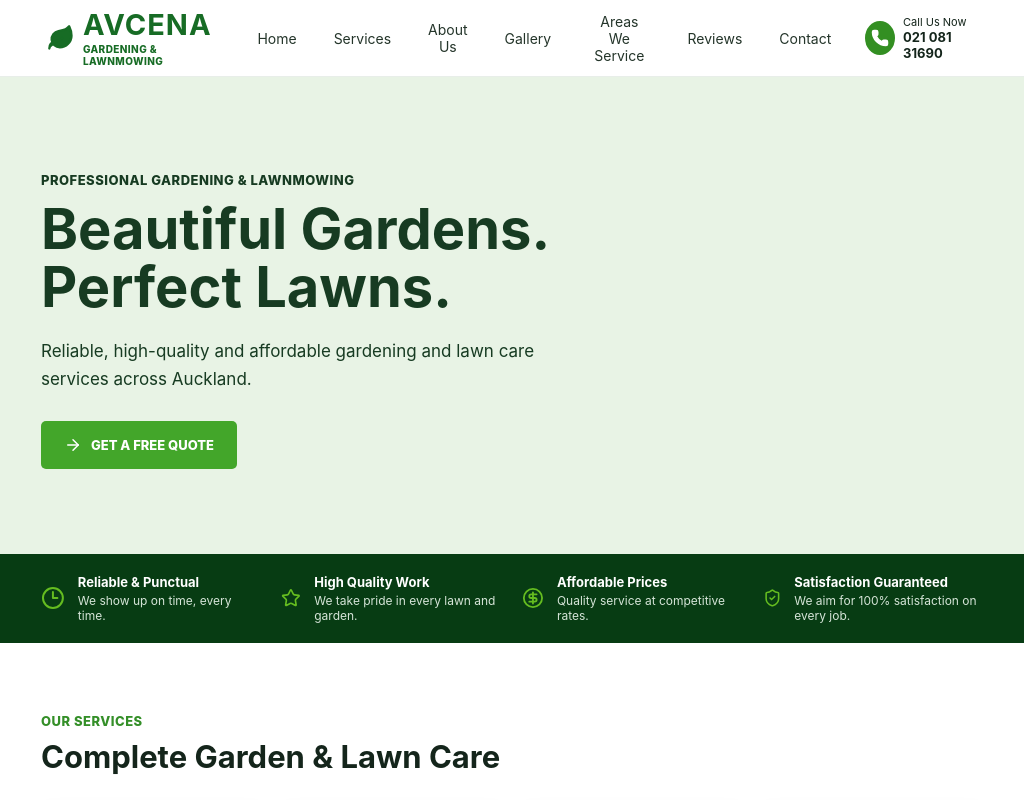
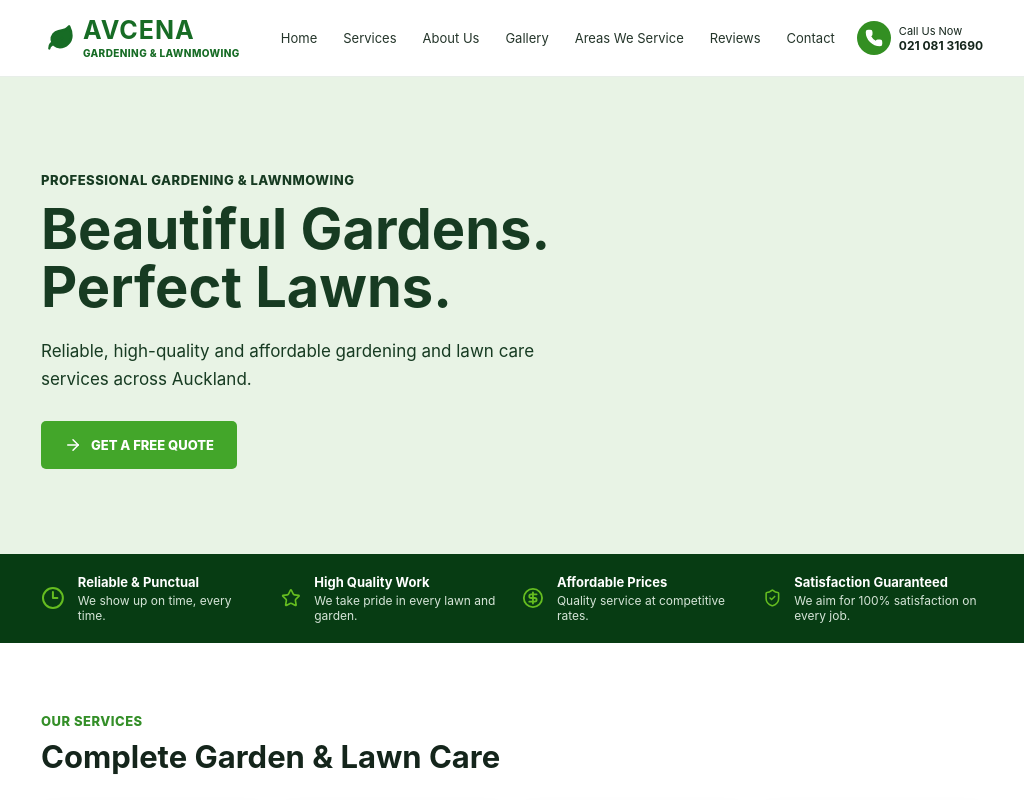
Before and after one commit to Neeraj-Geetu2026/avcena.github.io, a React (Vite) app: page / in a window 1024 px wide. Shown: the top 800 px of the page. Built offline with nearby package versions, Linux system fonts and the light colour scheme; no server answers.

Commit message:
Improve laptop zoom layout

```diff
--- a/src/main.jsx
+++ b/src/main.jsx
@@ -6,6 +6,7 @@ import {
   MapPin, Upload, Send, CheckCircle2, Menu, X
 } from "lucide-react";
 import "./styles.css";
+import "./responsive.css";
 
 const PHONE = import.meta.env.VITE_CONTACT_PHONE || "021 081 31690";
 const EMAIL = import.meta.env.VITE_CONTACT_EMAIL || "Neerajchauhangvr@gmail.com";
--- /dev/null
+++ b/src/responsive.css
@@ -0,0 +1,25 @@
+@media (min-width: 901px) and (max-width: 1100px) {
+  .nav {
+    gap: 16px;
+  }
+
+  .nav-links {
+    gap: 14px;
+  }
+
+  .nav-links button {
+    font-size: 13px;
+  }
+
+  .brand b {
+    font-size: 25px;
+  }
+
+  .phone b {
+    font-size: 12px;
+  }
+
+  .footer-simple {
+    gap: 20px;
+  }
+}
```
